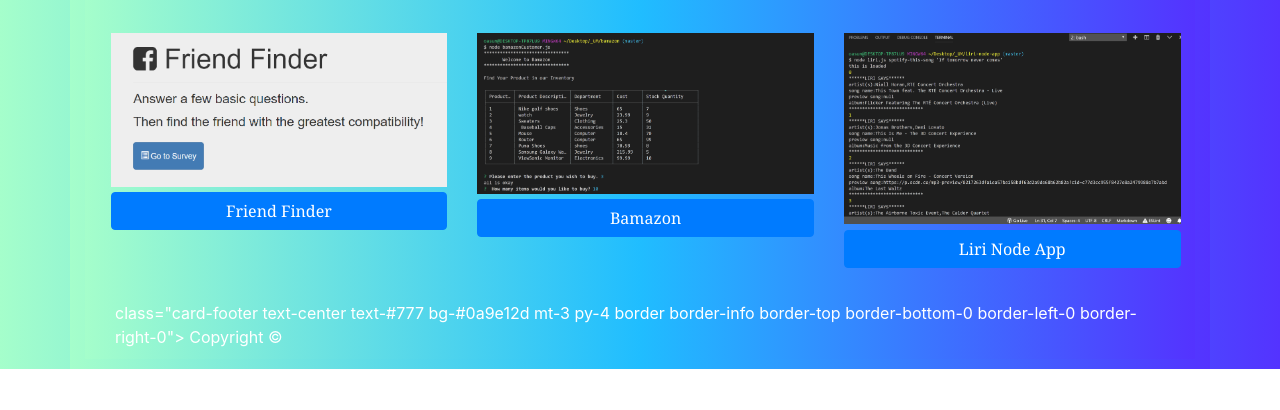
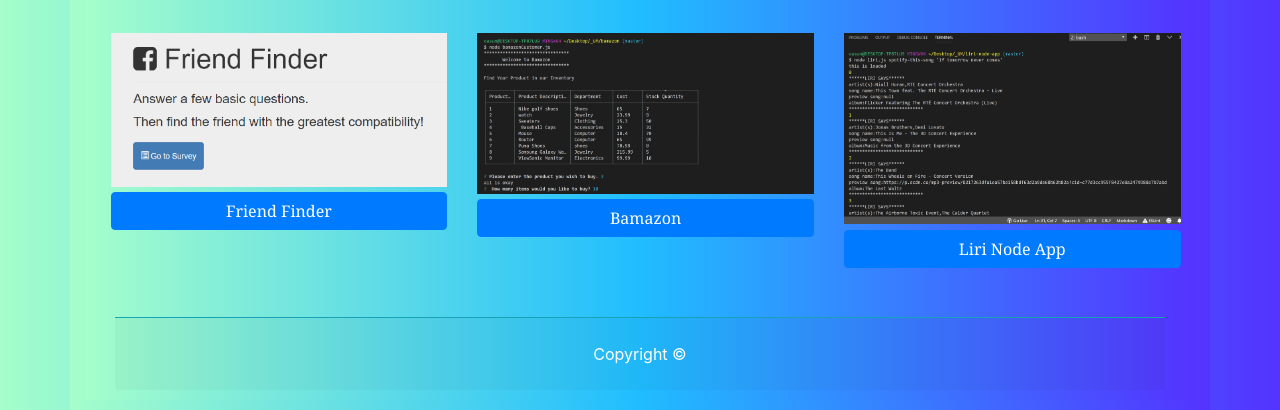
Before and after one commit to Orlan-Asuncion/Responsive-Portfolio, a plain HTML site: page portfolio.html in a window 1280 px wide. Shown: the part 1116-1526 px from the top of the page. Before the commit the page ends 1485 px from the top, so only its background shows below. Drawn offline with nearby package versions, Linux system fonts and the light colour scheme.

Commit message:
updated portfolio

```diff
--- a/portfolio.html
+++ b/portfolio.html
@@ -121,8 +121,7 @@
 
     <div class="container">
       <div class="col-12">
-        <div>
-          class="card-footer text-center text-#777 bg-#0a9e12d mt-3 py-4 border border-info border-top border-bottom-0 border-left-0 border-right-0">
+        <div class="card-footer text-center text-#777 bg-#0a9e12d mt-3 py-4 border border-info border-top border-bottom-0 border-left-0 border-right-0">
 
           Copyright &copy;
 
```
